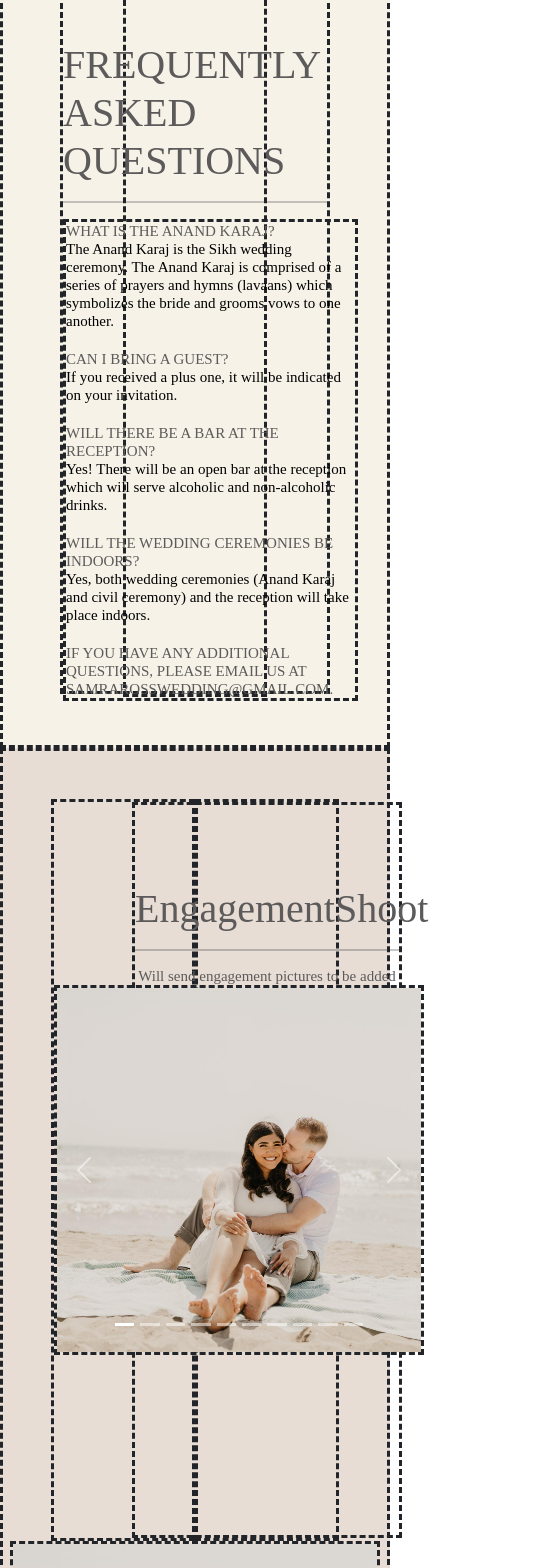
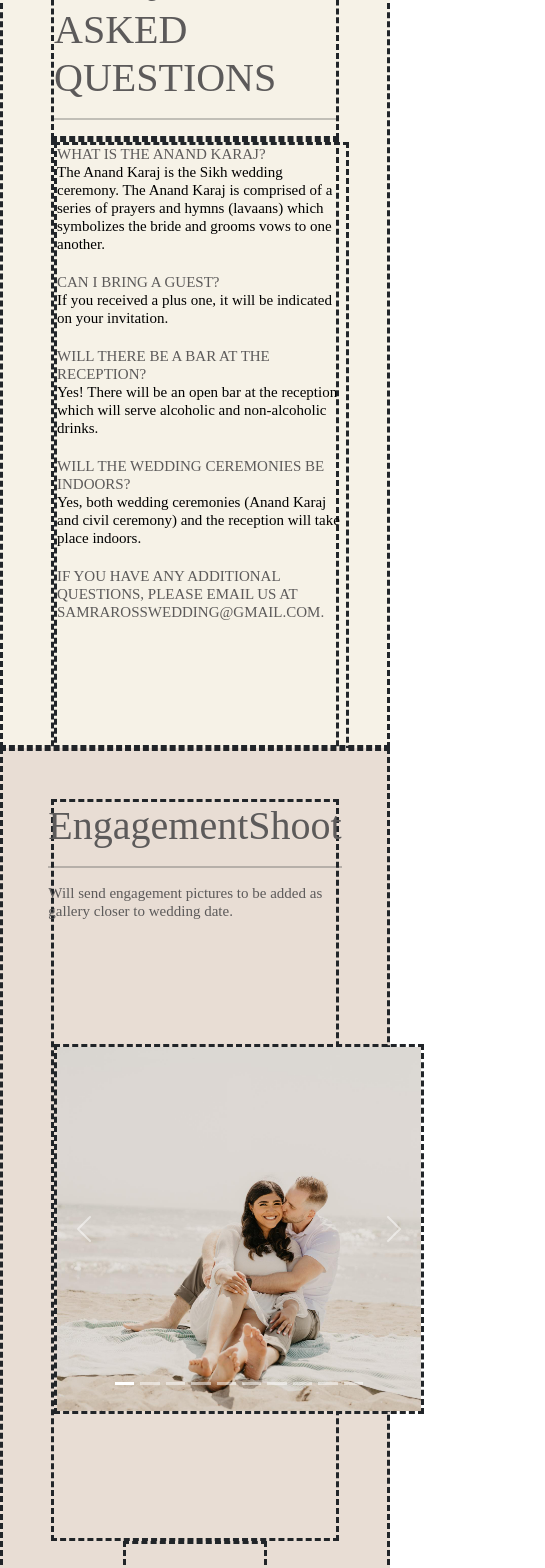
Before and after one commit to MichaelSault/TanyaWeddingWebsite, a React (Vite) app: page / in a window 390 px wide. Shown: the part 1740-3308 px from the top of the page, 545 px wide, since content can reach past the window. Built offline with nearby package versions, Linux system fonts and the light colour scheme.

Commit message:
major mobile display and css changes - responsiveness

```diff
--- a/src/App.css
+++ b/src/App.css
@@ -361,6 +361,26 @@ hr {
   background-color: #e8ddd4;
 }
 
+.registryTitle{
+  display: flex;
+  flex-direction: column;
+  width: 100%;
+  min-width: 270px;
+  border-style: dashed;
+  justify-content: start;
+  padding-top: 5em;
+}
+
+.registryDescription{
+  display: flex;
+  flex-direction: column;
+  width: 100%;
+  min-width: 270px;
+  border-style: dashed;
+  justify-content: start;
+  padding-top: 5em;
+}
+
 #root {
   margin: 0 auto;
   padding-bottom: 0;
@@ -386,17 +406,19 @@ hr {
 .scheduleTitleSubCol{
   display: flex;
   flex-direction: column;
-  width: 70%;
+  width: 90%;
   border-style: dashed;
-  justify-content: start;
+  justify-content: center;
   padding-top: 6em;
 }
 
 .songImageCol{
-  height: 100%;
   width: 70%;
+  min-width: 700px;
+  max-width: 850px;
   border-style: dashed;
   display: flex;
+  margin: auto;
   flex-direction: column;
   text-align: left;
 }
@@ -429,7 +451,7 @@ hr {
   flex-direction: row;
   flex-wrap: wrap;
   align-items: flex-start;
-  height: 100vh;
+  min-height: 100vh;
   justify-content: center;
   padding: 3em 3em;
   border-style: dashed;
@@ -470,6 +492,30 @@ hr {
   .mobile-shown {
     display: block;
   }
+  .engagementShootCol {
+    width: 100%;
+    flex-direction: column;
+  }
+  .scheduleTitleSubCol {
+    display: block;
+    width: 100%;
+    padding: 0;
+  }
+  .faqQuestionsCol {
+    width: 100%;
+  }
+  .scheduleImageSubCol {
+    padding: 2em;
+  }
+  .faqTitleSubCol {
+    width: 100%;
+    padding: 0;
+  }
+
+  .faqQuestionsSubCol {
+    width: 100%
+  }
+
 }
 
 @media only screen and (min-width: 821px) {
@@ -479,4 +525,5 @@ hr {
   .mobile-shown {
     display: none;
   }
+
 }
--- a/src/components/engagementShoot.component.jsx
+++ b/src/components/engagementShoot.component.jsx
@@ -10,24 +10,26 @@ function EngagementShoot() {
             <div className='engagementShootRow' >
 
                 <div className='engagementShootCol'>
+                    <div className='mobile-shown'>
+                        <h4>EngagementShoot</h4>
+                        <hr/>
+                        <h2>Will send engagement pictures to be added as gallery closer to wedding date.</h2>
+
+                    </div>
                     <div className='engagementShootSubCol'>
                         <EngagementCarousel />
                     </div>
                 </div>
 
                 <div className='faqTitleCol'>
-                    <div className='faqTitleSubCol'>
+                    <div className='faqTitleSubCol mobile-hidden'>
                         <h4>EngagementShoot</h4>
                         <hr/>
                         <h2>Will send engagement pictures to be added as gallery closer to wedding date.</h2>
+
                     </div>
                 </div>
 
-                <div className='engagementShootMobile'>
-                    <div className='engagementShootSubCol'>
-                            <EngagementCarousel />
-                    </div>
-                </div>
             </div>
         </>
   )
--- a/src/components/faq.componenet.jsx
+++ b/src/components/faq.componenet.jsx
@@ -6,34 +6,15 @@ function FAQ() {
     return (
         <>
             <div className='faqRow'>
-                <div className='faqTitleCol'>
+
                     <div className='faqTitleSubCol'>
                         <h4>FREQUENTLY</h4>
                         <h4>ASKED</h4>
                         <h4>QUESTIONS</h4>
                     <hr/>
-
-                    <div className='faqQuestionsSubCol mobile-shown' >
-                        <h2>WHAT IS THE ANAND KARAJ?</h2>
-                        <h3>The Anand Karaj is the Sikh wedding ceremony. The Anand Karaj is comprised of a series of prayers and hymns (lavaans) which symbolizes the bride and grooms vows to one another. </h3>
-
-                        <h2>CAN I BRING A GUEST?</h2>
-                        <h3>If you received a plus one, it will be indicated on your invitation.</h3>
-
-                        <h2>WILL THERE BE A BAR AT THE RECEPTION?</h2>
-                        <h3>Yes! There will be an open bar at the reception which will serve alcoholic and non-alcoholic drinks. </h3>
-
-                        <h2>WILL THE WEDDING CEREMONIES BE INDOORS?</h2>
-                        <h3>Yes, both wedding ceremonies (Anand Karaj and civil ceremony) and the reception will take place indoors. </h3>
-
-                        <div>
-                            <h2>IF YOU HAVE ANY ADDITIONAL QUESTIONS, PLEASE EMAIL US AT SAMRAROSSWEDDING@GMAIL.COM.</h2>
-                        </div>
                     </div>
 
-                    </div>
-                </div>
-                <div className='faqQuestionsCol mobile-hidden'>
+                <div className='faqQuestionsCol'>
                     <div className='faqQuestionsSubCol' >
                         <h2>WHAT IS THE ANAND KARAJ?</h2>
                         <h3>The Anand Karaj is the Sikh wedding ceremony. The Anand Karaj is comprised of a series of prayers and hymns (lavaans) which symbolizes the bride and grooms vows to one another. </h3>
@@ -46,10 +27,12 @@ function FAQ() {
 
                         <h2>WILL THE WEDDING CEREMONIES BE INDOORS?</h2>
                         <h3>Yes, both wedding ceremonies (Anand Karaj and civil ceremony) and the reception will take place indoors. </h3>
+                        <div>
+                            <h2>IF YOU HAVE ANY ADDITIONAL QUESTIONS, PLEASE EMAIL US AT SAMRAROSSWEDDING@GMAIL.COM.</h2>
+                        </div>
+
                     </div>
-                    <div>
-                        <h2>IF YOU HAVE ANY ADDITIONAL QUESTIONS, PLEASE EMAIL US AT SAMRAROSSWEDDING@GMAIL.COM.</h2>
-                    </div>
+
                 </div>
             </div>
         </>
--- a/src/components/registry.component.jsx
+++ b/src/components/registry.component.jsx
@@ -8,16 +8,12 @@ function Registry() {
     return (
         <>
             <div className='registryRow'>
-                <div className='faqTitleCol'>
-                    <div className='faqTitleSubCol'>
+                    <div className='registryTitle'>
                         <h6>Your presence at our wedding is the only present we require</h6>
                     </div>
-                </div>
-                <div className='faqQuestionsCol'>
-                    <div className='faqQuestionsSubCol'>
+                    <div className='registryDescription'>
                         <h2>However, if you wish to further bless our special day with a gift, we have created an online registry at www.reallygreatsite.com.</h2>
                     </div>
-                </div>
 
             </div>
             <img src={RegistryBanner} className='registryImage' alt="..."/>
--- a/src/components/schedule.component.jsx
+++ b/src/components/schedule.component.jsx
@@ -9,7 +9,7 @@ function Schedule() {
     return (
         <>
             <div className='scheduleRow'>
-                <div className='faqTitleCol'>
+                <div className='faqTitleCol mobile-hidden'>
                     <div className='scheduleTitleSubCol'>
                         <h6>WEDDING WEEK SCHEDULE</h6>
                         <hr></hr>
@@ -17,6 +17,11 @@ function Schedule() {
                     </div>
                 </div>
                 <div className='faqQuestionsCol'>
+                    <div className='scheduleTitleSubCol mobile-shown'>
+                        <h6>WEDDING WEEK SCHEDULE</h6>
+                        <hr></hr>
+                        <h2>Coming soon.</h2>
+                    </div>
                         <img src={SchedulePhoto} className='scheduleImageSubCol' alt="Wedding Photo"/>
                 </div>
             </div>
--- a/src/components/songs.component.jsx
+++ b/src/components/songs.component.jsx
@@ -18,9 +18,7 @@ function Songs() {
                         <h2 className='song'>To be added closer to the wedding date with Spotify song search.</h2>
                     </div>
                 </div>
-                <div className='songImageCol'>
-                        <img src={SongPhoto} className='songImageSubCol' alt="Wedding Photo"/>
-                </div>
+                <img src={SongPhoto} className='songImageCol' alt="Wedding Photo"/>
             </div>
         </>
   )
```
